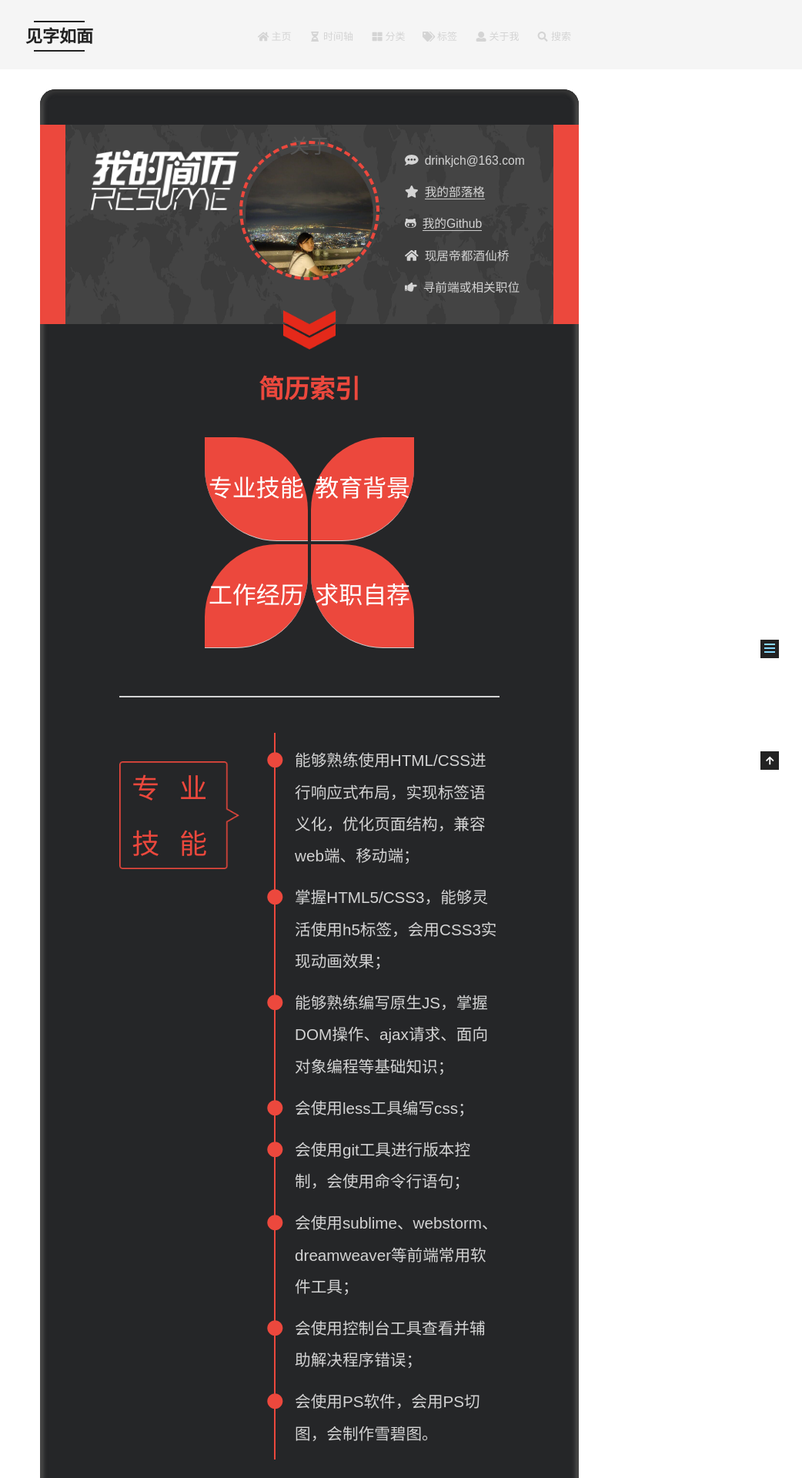
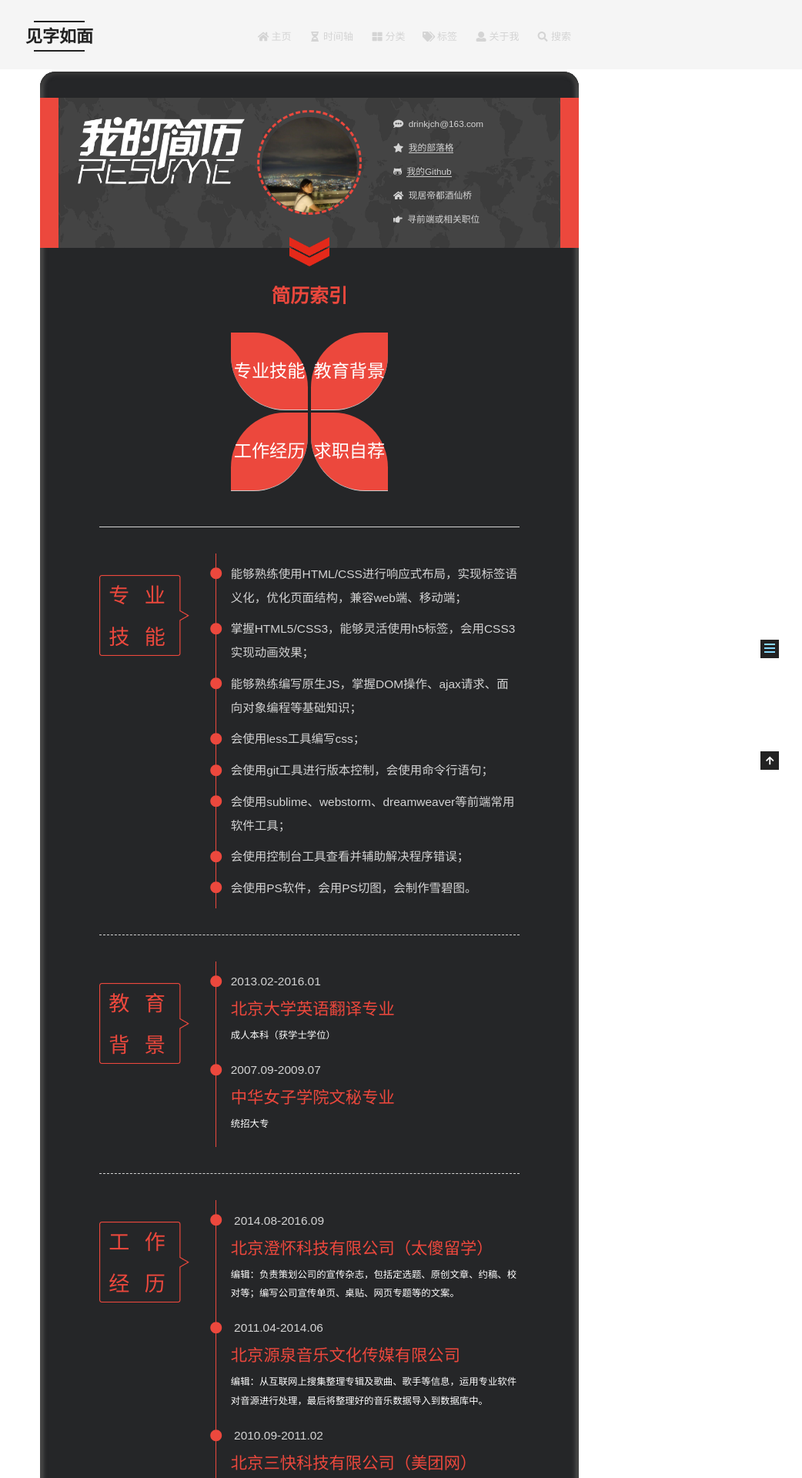
Before and after one commit to giselle527/giselle527.github.io, a Jekyll site: the page built from about/index.html, in a window 1280 px wide. Shown: the top 1920 px of the page at 77% size, without its empty margins (238-1280 px from the left). Built offline with Jekyll 4.4.1, drawn with Linux system fonts in a browser that asks for light colours.

Commit message:
renew about

```diff
--- a/about/index.css
+++ b/about/index.css
@@ -14,22 +14,7 @@ a {
   color: #d4d4d4;
 }
 html {
-  font-size: 13.60887097px;
-}
-@media (min-width: 320px) {
-  html {
-    font-size: 16.12903226px;
-  }
-}
-@media (min-width: 360px) {
-  html {
-    font-size: 18.14516129px;
-  }
-}
-@media (min-width: 412px) {
-  html {
-    font-size: 20.76612903px;
-  }
+  font-size: 20.76612903px;
 }
 @media (min-width: 480px) {
   html {
@@ -49,16 +34,6 @@ html {
 @media (min-width: 768px) {
   html {
     font-size: 38.70967742px;
-  }
-}
-@media (min-width: 1024px) {
-  html {
-    font-size: 51.61290323px;
-  }
-}
-@media (min-width: 1349px) {
-  html {
-    font-size: 67.99395161px;
   }
 }
 .clearfix {
--- a/about/index.html
+++ b/about/index.html
@@ -1,6 +1,5 @@
 ---
 layout: page
-type: about
 ---
 
 <!DOCTYPE html>
```
Also changed, not shown: about/index.less (+27 -26 lines).
